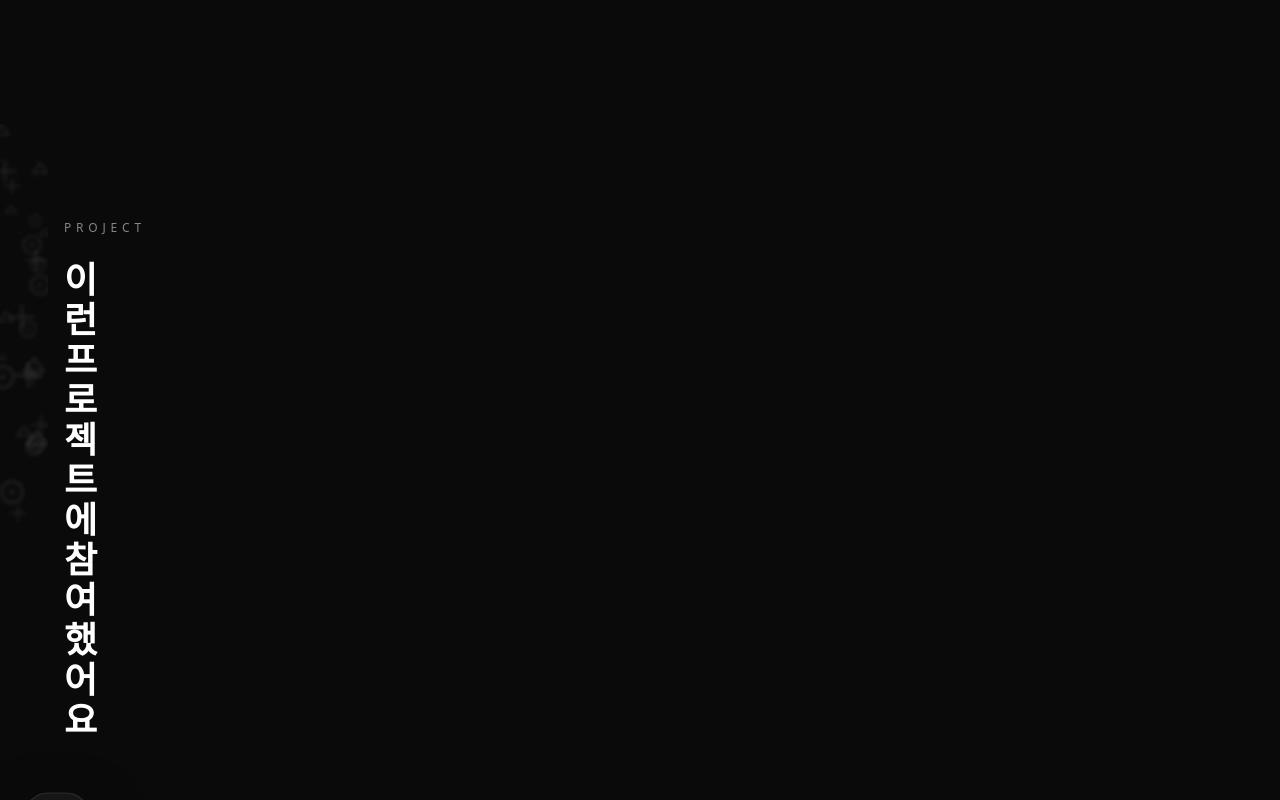
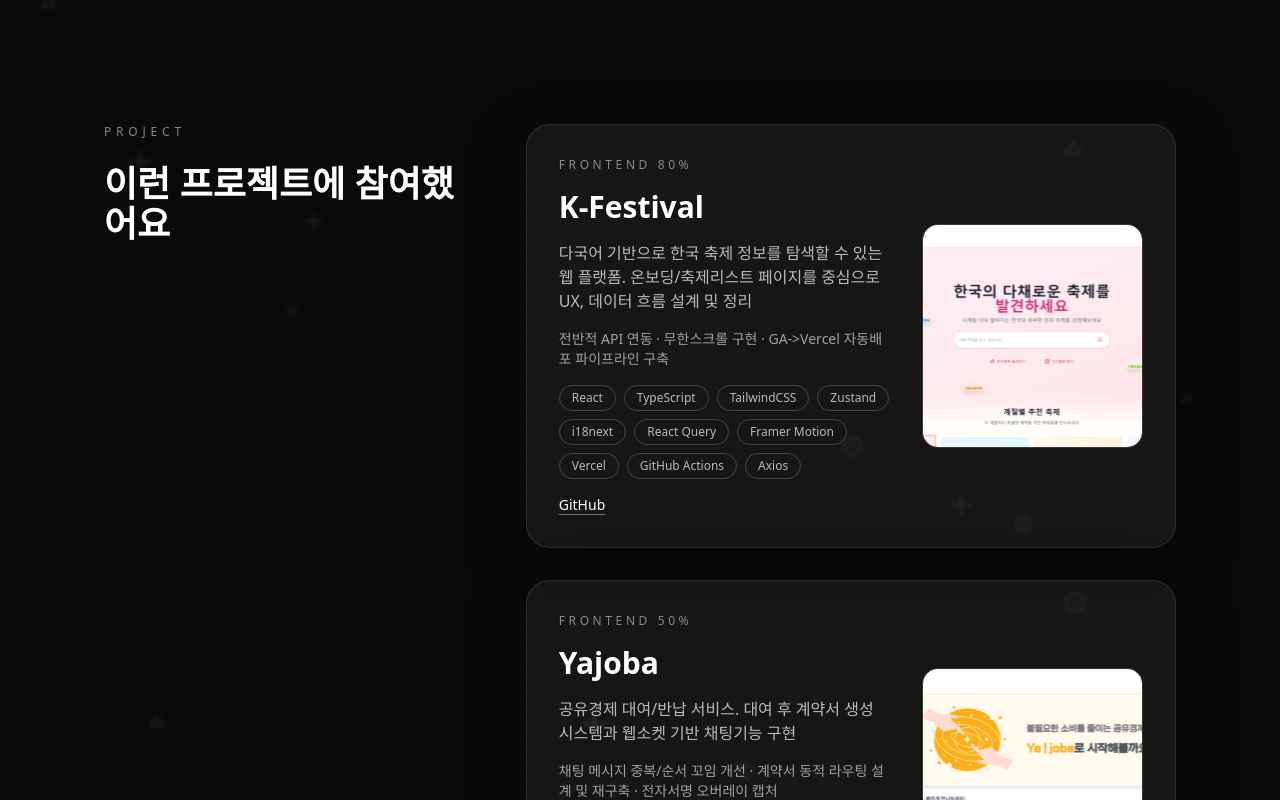
Before and after one commit to blueiz920/hyeokjinsss, a Next.js app: page / in a window 1280 px wide. Shown: the part 820-1620 px from the top of the page. Built offline with nearby package versions, Linux system fonts and the light colour scheme.

Commit message:
refactor: 프로젝트 섹선 GSAP-> sticky aside 로 전환

```diff
--- a/app/globals.css
+++ b/app/globals.css
@@ -41,25 +41,9 @@ html::-webkit-scrollbar {
     @apply border-b border-white/10 bg-neutral-950 py-16;
   }
 
-  .project-pin {
-    @apply relative mx-auto w-full px-6 md:px-10 pt-24 ;
-    height: clamp(400px, 50vh, 700px);
+  .project-card {
+    @apply relative rounded-3xl border border-white/10 bg-white/5 p-6 shadow-[0_20px_60px_rgba(0,0,0,0.4)] md:p-8;
   }
-
-  @media (min-width: 768px) {
-    .project-pin {
-      height: clamp(400px, 70vh, 700px);
-    }
-  }
-
-  .project-stage {
-    @apply relative mt-10 h-full max-w-6xl mx-auto;
-  }
-
-  .project-card {
-    @apply absolute inset-0 rounded-3xl border border-white/10 bg-white/5 p-8 shadow-[0_20px_60px_rgba(0,0,0,0.4)] mb-3;
-  }
-
 
   .skills-pin {
     @apply relative h-screen overflow-hidden pt-24 ;
--- a/components/sections/ProjectReveal.tsx
+++ b/components/sections/ProjectReveal.tsx
@@ -4,24 +4,19 @@ import Image from "next/image";
 import { useEffect, useRef, useState } from "react";
 import { portfolio } from "@/data/portfolio";
 import { Container } from "@/components/layout/Container";
-import { initProjectReveal } from "@/lib/animation/projectReveal";
 import { useScrollRuntime } from "@/hooks/useScrollRuntime";
-import { useScrollIndicators } from '@/hooks/useScrollIndicators';
+import { useScrollIndicators } from "@/hooks/useScrollIndicators";
 import { useSectionRegistry } from "@/hooks/useSectionRegistry";
 import { SectionBackground } from "@/components/common/SectionBackground";
 import { getMotionProfile } from "@/lib/motion/mediaPolicy";
 
 export const ProjectReveal = () => {
   const sectionRef = useRef<HTMLElement | null>(null);
-  const pinRef = useRef<HTMLDivElement | null>(null);
-  const stageRef = useRef<HTMLDivElement | null>(null);
-  const bgRef = useRef<HTMLDivElement | null>(null);
   const cardsRef = useRef<Array<HTMLElement | null>>([]);
 
   const { prefersReducedMotion } = useScrollRuntime();
   const { register, unregister } = useSectionRegistry();
-  const { setProjectsActive, setProjectsStep, setProjectsTotal } = useScrollIndicators();
-  // SSR/CSR 첫 렌더 동일하게(하이드레이션 이슈 방지)
+  const { setProjectsTotal } = useScrollIndicators();
   const [bgDensity, setBgDensity] = useState(14);
 
   useEffect(() => {
@@ -39,71 +34,36 @@ export const ProjectReveal = () => {
     return () => cancelAnimationFrame(id);
   }, [prefersReducedMotion]);
 
-
   useEffect(() => {
     if (!sectionRef.current) return;
     register("projects", sectionRef);
     return () => unregister("projects");
   }, [register, unregister]);
 
-  useEffect(() => {
-    if (!sectionRef.current || !pinRef.current || !stageRef.current) return;
-
-    const cards = cardsRef.current.filter(
-      (card): card is HTMLElement => Boolean(card),
-    );
-
-    let alive = true;
-    let destroy: (() => void) | null = null;
-
-    (async () => {
-      const d = await initProjectReveal({
-        root: sectionRef.current!,
-        pinFrame: pinRef.current!,
-        stage: stageRef.current!,
-        cards,
-        bgLayer: bgRef.current, // 섹션 배경 ref
-        prefersReducedMotion,
-        onActiveChange: setProjectsActive,
-        onStepChange: setProjectsStep,
-      });
-
-      if (!alive) {
-        d();
-        return;
-      }
-      destroy = d;
-    })();
-
-    return () => {
-      alive = false;
-      setProjectsActive(false);
-      destroy?.();
-    };
-  }, [prefersReducedMotion, setProjectsActive, setProjectsStep]);
-
   return (
     <section
       id="projects"
       ref={sectionRef}
       tabIndex={-1}
-      className="section-padding relative overflow-hidden bg-neutral-950 text-white"
+      className="section-padding relative bg-neutral-950 text-white"
       aria-labelledby="projects-title"
     >
+      <div className="pointer-events-none absolute inset-0 overflow-hidden">
+        <SectionBackground variant="projects" density={bgDensity} />
+      </div>
 
-
-      <div ref={pinRef} className="project-pin relative z-10">
-        {/* 섹션 전체 배경 */}
-      <SectionBackground ref={bgRef} variant="projects" density={bgDensity} />
-        <Container className="space-y-6">
+      <Container className="relative z-10">
+        <div className="grid gap-10 lg:grid-cols-[minmax(0,0.72fr)_minmax(0,1.28fr)] lg:gap-14">
+          <aside className="space-y-6 lg:sticky lg:top-28 lg:self-start">
             <p className="text-xs uppercase tracking-[0.4em] text-white/50">
               Project
             </p>
             <h2 id="projects-title" className="text-3xl font-semibold md:text-4xl">
               이런 프로젝트에 참여했어요
             </h2>
-        </Container>
-        <div ref={stageRef} className="project-stage">
+          </aside>
+
+          <div className="space-y-8">
             {portfolio.projects.map((project, index) => (
               <article
                 key={project.slug}
@@ -113,7 +73,7 @@ export const ProjectReveal = () => {
                 className="project-card"
                 aria-label={project.title}
               >
-              <div className="grid gap-8 md:grid-cols-[1.2fr_0.8fr]">
+                <div className="grid gap-8 md:grid-cols-[1.2fr_0.8fr] md:items-center">
                   <div className="space-y-4">
                     <p className="text-xs uppercase tracking-[0.3em] text-white/50">
                       {project.role}
@@ -162,6 +122,7 @@ export const ProjectReveal = () => {
             ))}
           </div>
         </div>
+      </Container>
     </section>
   );
 };
```
Lines whose indentation alone changed are shown as unchanged.
